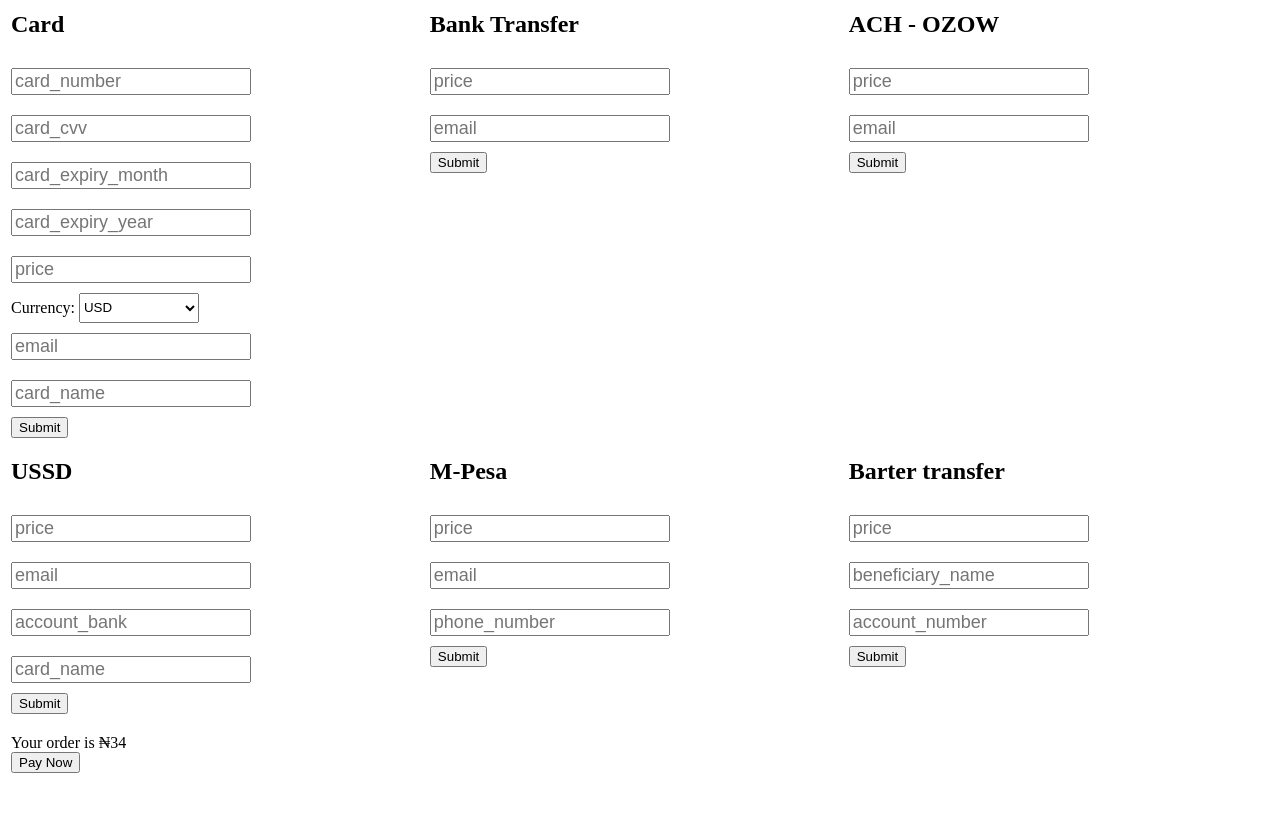
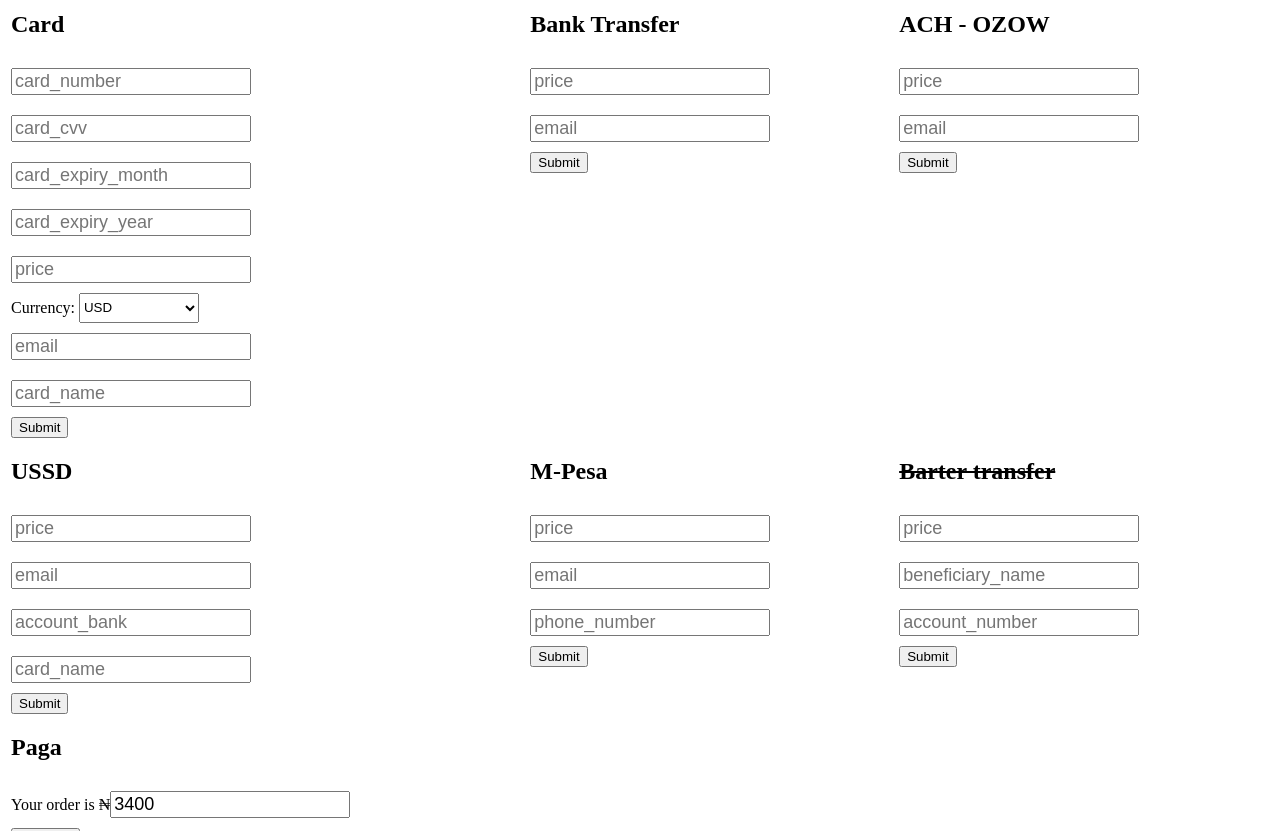
Before and after one commit to citcon-mjin/flutterwave-test, a website: page public/charge/index.html in a window 1280 px wide. Shown: the top 831 px of the page. Drawn offline with Linux system fonts and the light colour scheme.

```diff
--- a/public/charge/index.html
+++ b/public/charge/index.html
@@ -99,7 +99,7 @@
           </form>
         </td>
         <td>
-          <h2>Barter transfer</h2>
+          <h2 style="text-decoration: line-through;">Barter transfer</h2>
           <form action="/v1/barter" method="post">
             <input type="text" name="price" placeholder="price" />
             <br />
@@ -113,16 +113,16 @@
       </tr>
       <tr>
         <td>
+            <h2>Paga</h2>
             <form method="POST" action="https://checkout.flutterwave.com/v3/hosted/pay">
                 <div>
-                  Your order is ₦34
+                  Your order is ₦<input type="text" name="amount" value="3400" />
                 </div>
                 <input type="hidden" name="public_key" value="FLWPUBK_TEST-1a8656006781321a033aede99dd43dbc-X" />
                 <input type="hidden" name="customer[email]" value="jessepinkman@walterwhite.org" />
                 <input type="hidden" name="customer[name]" value="Jesse Pinkman" />
                 <input type="hidden" name="customer[phone_number]" value="08100223342" />
                 <input type="hidden" name="tx_ref" value="bitethtx-019203" />
-                <input type="hidden" name="amount" value="3400" />
                 <input type="hidden" name="currency" value="NGN" />
                 <input type="hidden" name="meta[token]" value="54" />
                 <input type="hidden" name="payment_options" value="paga" />
```
